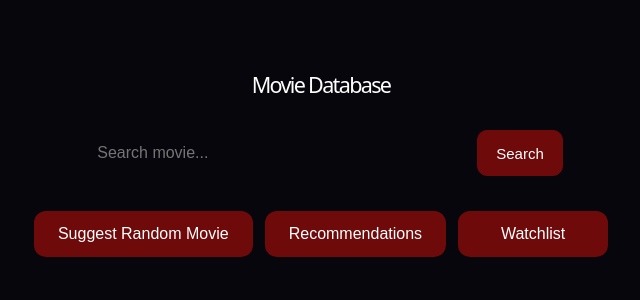
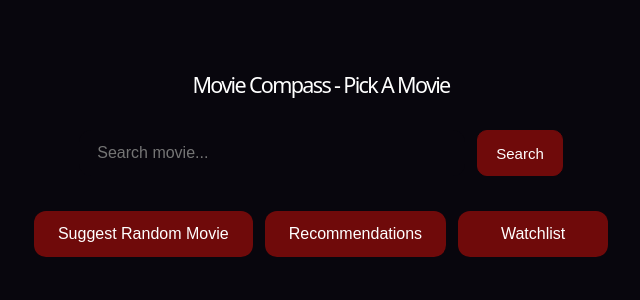
Before and after one commit to AntonRyans/MovieRecommender, a React app in the folder frontend/: page / in a window 1280 px wide. Shown: the top 300 px of the page, without its empty margins (319-959 px from the left). Built offline with nearby package versions, Linux system fonts and the light colour scheme; the HTML template or start-up script is replaced by a standard one.

Commit message:
changed title

```diff
--- a/frontend/src/App.jsx
+++ b/frontend/src/App.jsx
@@ -116,7 +116,7 @@ function App() {
         <div className="container">
 
             <h1>
-             Movie Database
+             Movie Compass - Pick A Movie
             </h1>
 
             <div className="search-box">
```
Also changed, not shown: 2 other files (tests, documents, lock files or other folders).
